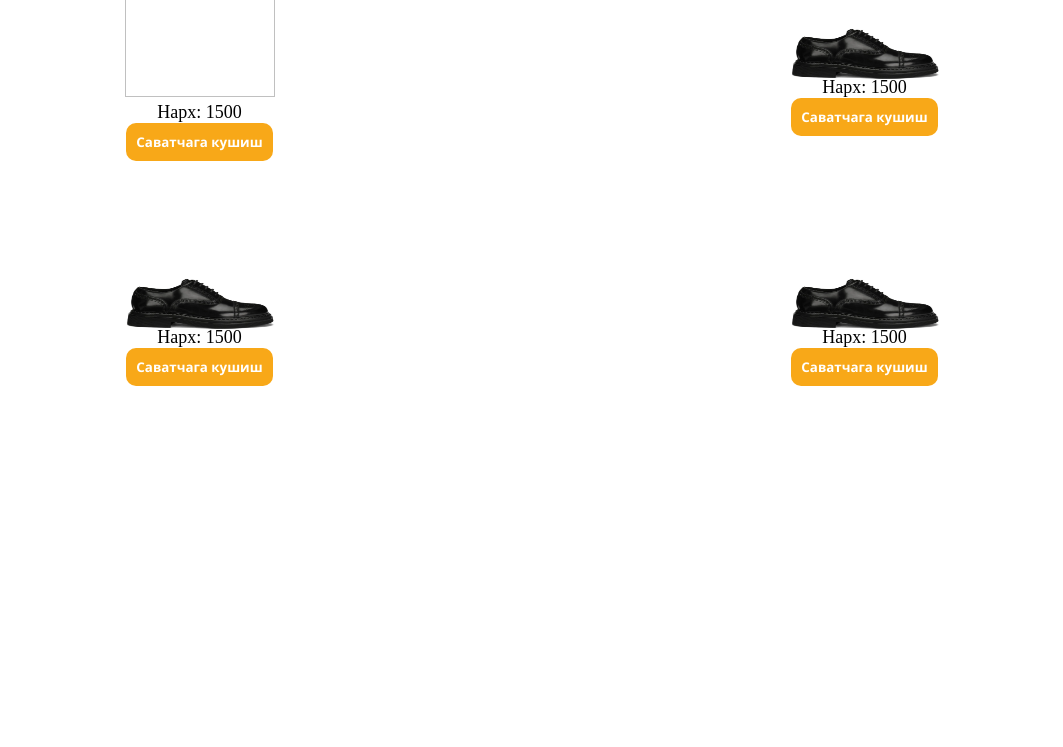
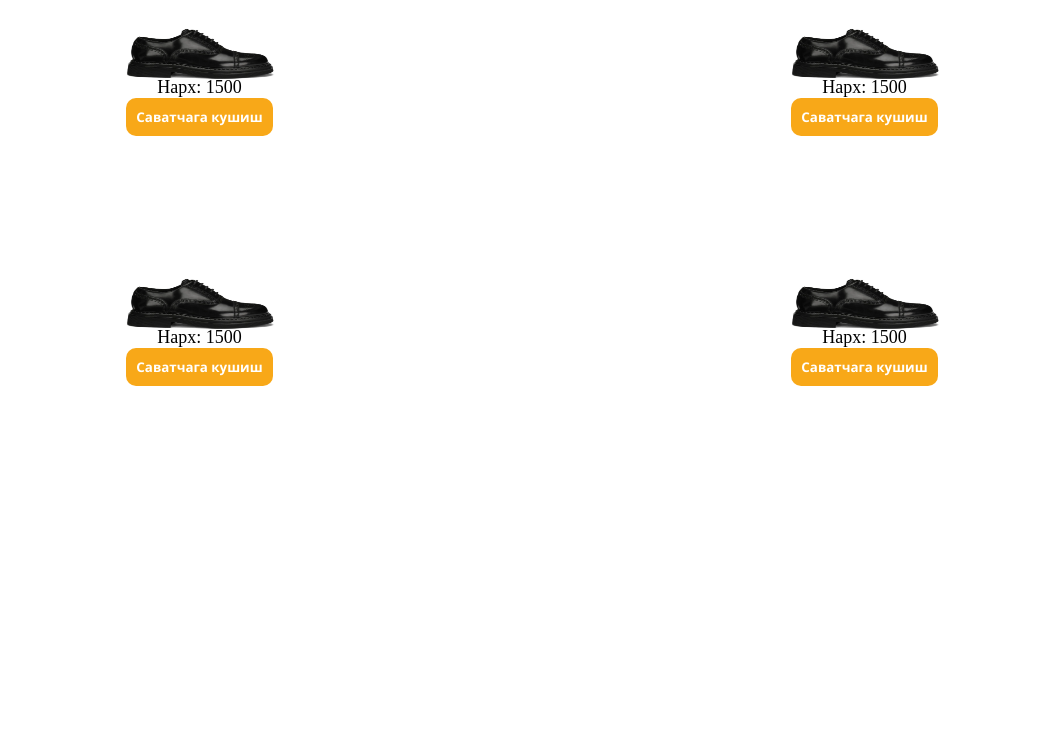
Before and after one commit to Bahrom88ak/Bahrom88ak.github.io, a plain HTML site: page index.html in a window 1280 px wide. Shown: the part 53-800 px from the top of the page, without its empty margins (108-1171 px from the left). Drawn offline with nearby package versions, Linux system fonts and the light colour scheme; a script that the page names is missing.

Commit message:
index.html

```diff
--- a/index.html
+++ b/index.html
@@ -44,7 +44,7 @@
         <div class="inner">
 
             <div class="item" id="item1">
-                <img src="images/img1.webp" alt="" class="img"><br />
+                <img src="img1.webp" alt="" class="img"><br />
                 <p>Нарх: 1500</p>
                 <button class="btn" id="btn1">Саватчага кушиш</button>
 
```
